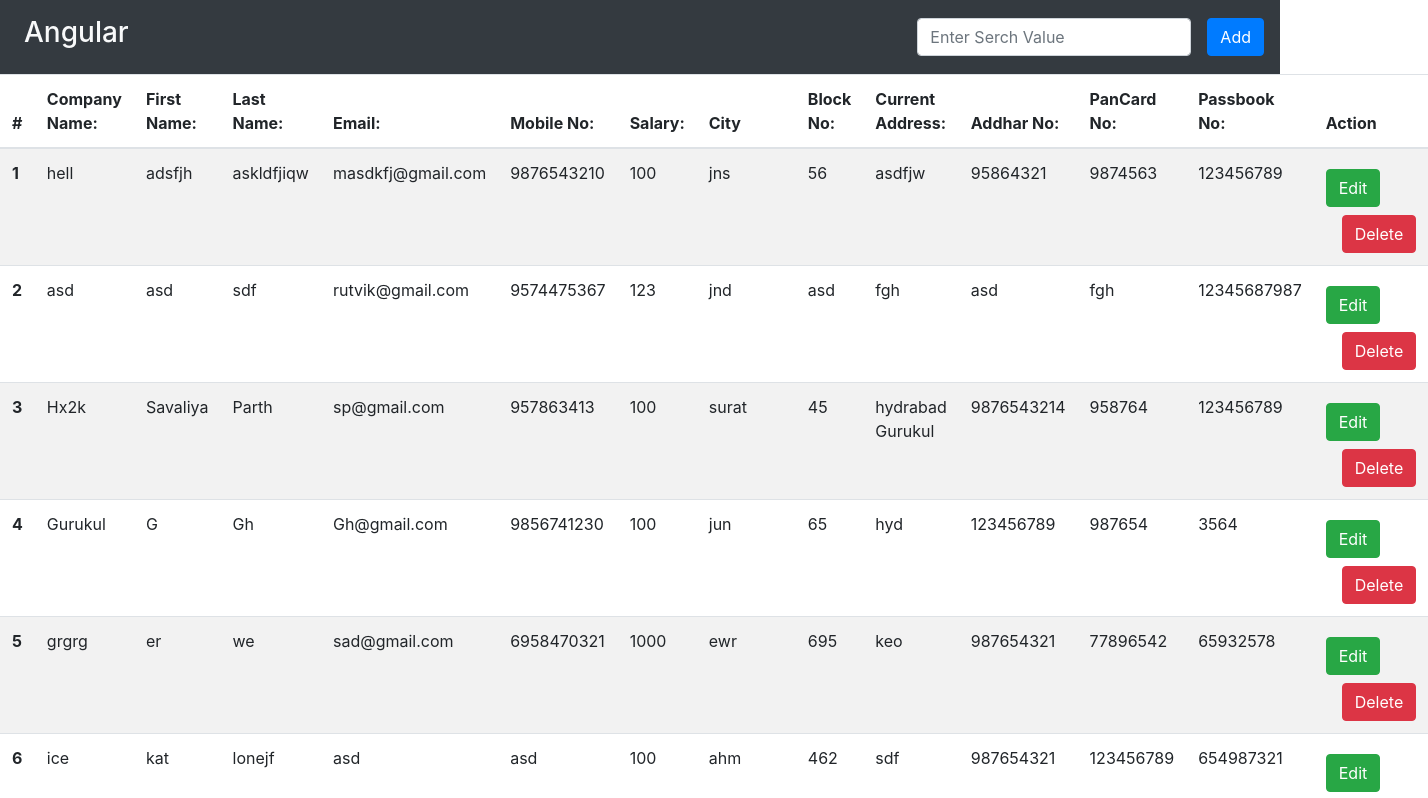
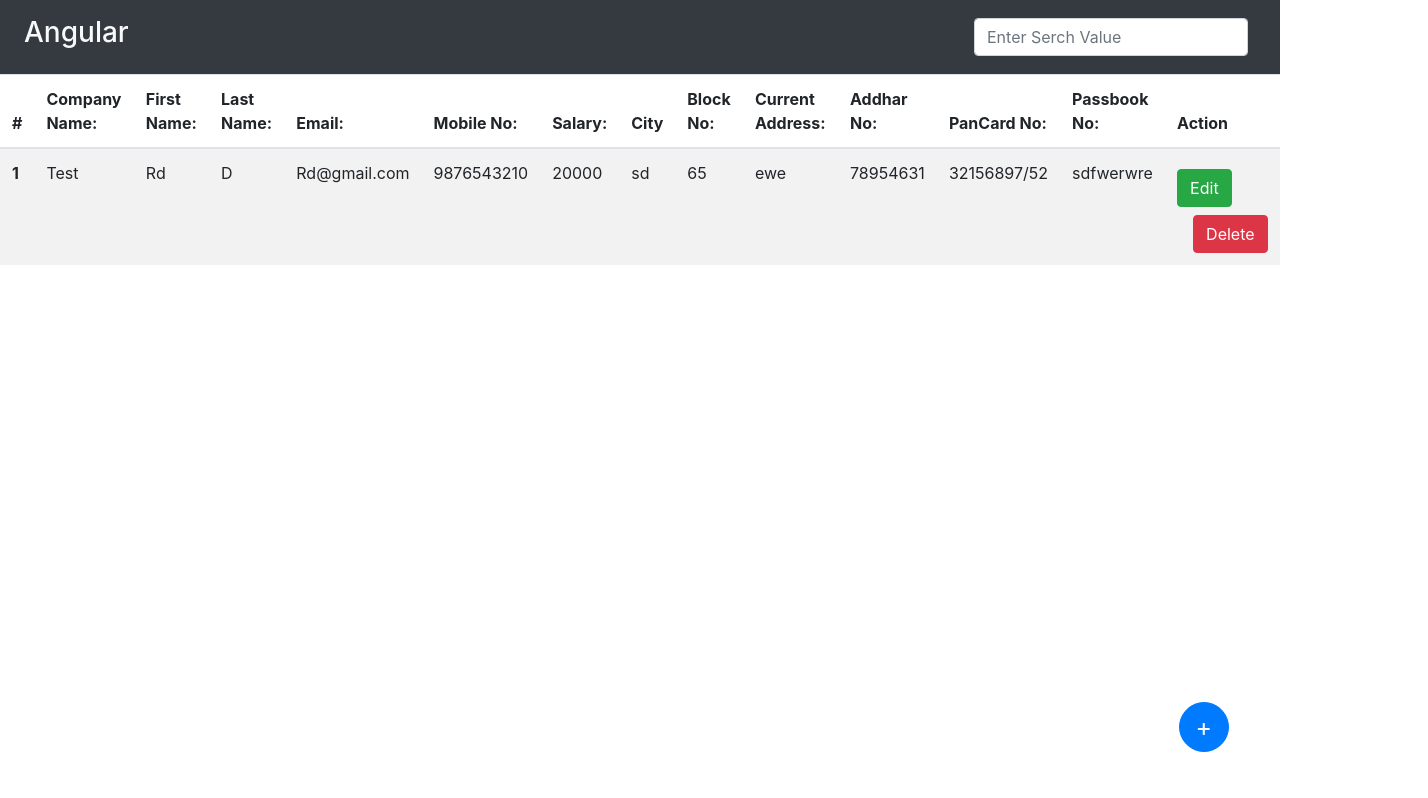
Before and after one commit to rutvikdhaduk/Angular-Crud, an Angular app: page / in a window 1280 px wide. Shown: the top 798 px of the page, 1428 px wide, since content can reach past the window. Built offline with nearby package versions, Linux system fonts and the light colour scheme; data requests are answered from the project's data file.

Commit message:
button change

```diff
--- a/db.json
+++ b/db.json
@@ -9,136 +9,22 @@
   "Employe": [
     {
       "address": {
-        "city": "jns",
-        "blockno": "56",
-        "currentAddress": "asdfjw"
+        "city": "sd",
+        "blockno": "65",
+        "currentAddress": "ewe"
       },
       "personalDetails": {
-        "addharno": "95864321",
-        "panno": "9874563",
-        "passbookno": "123456789"
+        "addharno": "78954631",
+        "panno": "32156897/52",
+        "passbookno": "sdfwerwre"
       },
-      "companyename": "hell",
-      "Fname": "adsfjh",
-      "Lname": "askldfjiqw",
-      "email": "masdkfj@gmail.com",
+      "companyename": "Test",
+      "Fname": "Rd",
+      "Lname": "D",
+      "email": "Rd@gmail.com",
       "mobileno": "9876543210",
-      "salary": 100,
+      "salary": 20000,
       "id": 1
-    },
-    {
-      "address": {
-        "city": "jnd",
-        "blockno": "asd",
-        "currentAddress": "fgh"
-      },
-      "personalDetails": {
-        "addharno": "asd",
-        "panno": "fgh",
-        "passbookno": "12345687987"
-      },
-      "companyename": "asd",
-      "Fname": "asd",
-      "Lname": "sdf",
-      "email": "rutvik@gmail.com",
-      "mobileno": "9574475367",
-      "salary": 123,
-      "id": 2
-    },
-    {
-      "address": {
-        "city": "surat",
-        "blockno": "45",
-        "currentAddress": "hydrabad Gurukul"
-      },
-      "personalDetails": {
-        "addharno": "9876543214",
-        "panno": "958764",
-        "passbookno": "123456789"
-      },
-      "companyename": "Hx2k",
-      "Fname": "Savaliya ",
-      "Lname": "Parth",
-      "email": "sp@gmail.com",
-      "mobileno": "957863413",
-      "salary": 100,
-      "id": 3
-    },
-    {
-      "address": {
-        "city": "jun",
-        "blockno": "65",
-        "currentAddress": "hyd"
-      },
-      "personalDetails": {
-        "addharno": "123456789",
-        "panno": "987654",
-        "passbookno": "3564"
-      },
-      "companyename": "Gurukul",
-      "Fname": "G",
-      "Lname": "Gh",
-      "email": "Gh@gmail.com",
-      "mobileno": "9856741230",
-      "salary": 100,
-      "id": 4
-    },
-    {
-      "address": {
-        "city": "ewr",
-        "blockno": "695",
-        "currentAddress": "keo"
-      },
-      "personalDetails": {
-        "addharno": "987654321",
-        "panno": "77896542",
-        "passbookno": "65932578"
-      },
-      "companyename": "grgrg",
-      "Fname": "er",
-      "Lname": "we",
-      "email": "sad@gmail.com",
-      "mobileno": "6958470321",
-      "salary": 1000,
-      "id": 5
-    },
-    {
-      "address": {
-        "city": "ahm",
-        "blockno": "462",
-        "currentAddress": "sdf"
-      },
-      "personalDetails": {
-        "addharno": "987654321",
-        "panno": "123456789",
-        "passbookno": "654987321"
-      },
-      "email": "asd",
-      "mobileno": "asd",
-      "salary": 100,
-      "companyename": "ice",
-      "Fname": "kat",
-      "Lname": "lonejf",
-      "id": 6
-    },
-    {
-      "address": {
-        "city": "Junagadh",
-        "blockno": "123",
-        "currentAddress": "f"
-      },
-      "personalDetails": {
-        "addharno": "ryt",
-        "panno": "546",
-        "passbookno": "ttre"
-      },
-      "companyename": "ggg",
-      "Fname": "r",
-      "Lname": "e",
-      "email": "w",
-      "mobileno": "r",
-      "salary": 123,
-      "id": 7
     }
   ]
 }
--- a/src/app/app.component.ts
+++ b/src/app/app.component.ts
@@ -6,5 +6,5 @@ import { Component } from '@angular/core';
   styleUrls: ['./app.component.scss']
 })
 export class AppComponent {
-  title = 'cread';
+  title = 'Create';
 }
--- a/src/app/form-crud/form-crud.component.html
+++ b/src/app/form-crud/form-crud.component.html
@@ -1,3 +1,6 @@
+<button type="button" class="btn btn-primary my-2 fixedbutton" data-toggle="modal"
+        data-target="#AddModel"><span>&plus;</span></button>
+
 <nav class="navbar navbar-expand-lg navbar-light bg-dark">
   <div class="collapse navbar-collapse" id="navbarTogglerDemo02">
     <ul class="navbar-nav mr-auto mt-2 mt-lg-0">
@@ -9,9 +12,6 @@
       <div class="form-group">
         <input type="text"name="search" [(ngModel)]="searchValue" (keyup)="search()" autocomplete="off" placeholder="Enter Serch Value" class="form-control mr-3" id="EmpName">
       </div>
-
-      <button type="button" class="btn btn-primary my-2 my" data-toggle="modal"
-        data-target="#AddModel">Add</button>
     </form>
   </div>
 </nav>
--- a/src/app/form-crud/form-crud.component.scss
+++ b/src/app/form-crud/form-crud.component.scss
@@ -0,0 +1,11 @@
+.fixedbutton {
+  position: fixed;
+  bottom: 5%;
+  right: 4%;
+  height: 50px;
+  width: 50px;
+  border-radius: 100%;
+  span{
+    font-size: 25px;
+  }
+}
--- a/src/index.html
+++ b/src/index.html
@@ -7,6 +7,7 @@
   <meta name="viewport" content="width=device-width, initial-scale=1">
   <link rel="icon" type="image/x-icon" href="favicon.ico">
   <link rel="stylesheet" href="https://cdn.jsdelivr.net/npm/bootstrap@4.6.1/dist/css/bootstrap.min.css">
+  <link rel="stylesheet" href="path/to/font-awesome/css/font-awesome.min.css">
 </head>
 <body>
   <app-root></app-root>
```
Also changed, not shown: src/app/app.component.html (line endings or trailing spaces), 2 other files (tests, documents, lock files or other folders).
